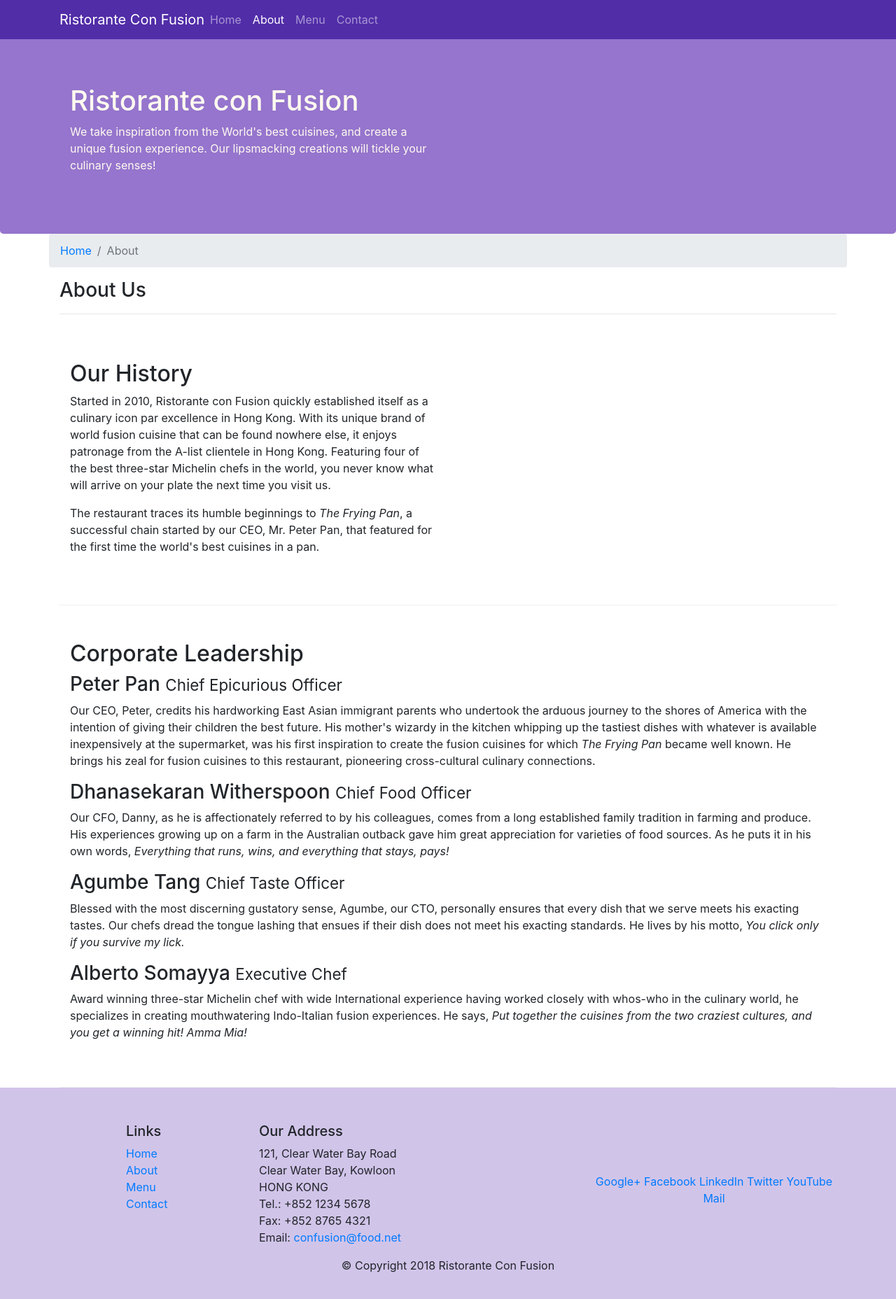
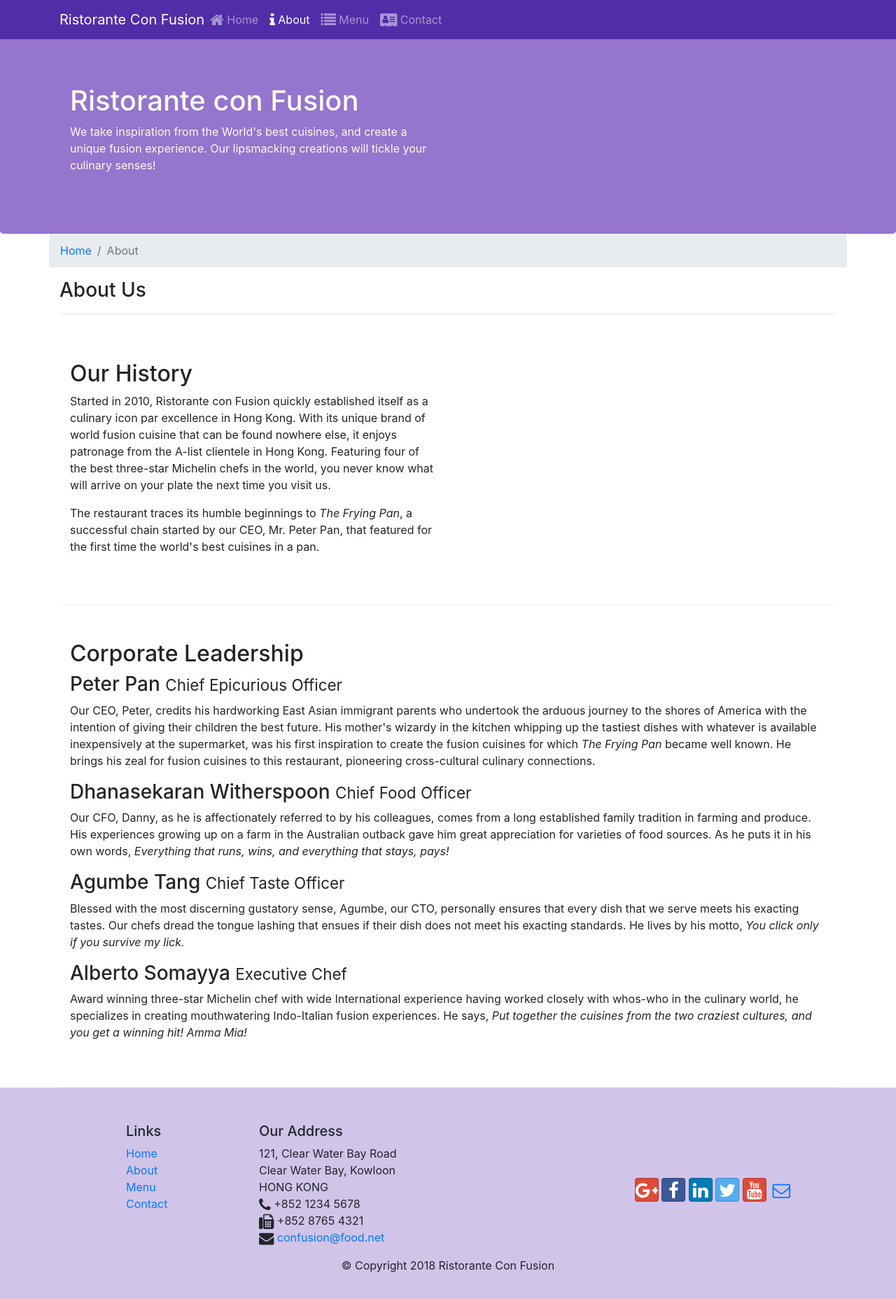
Before and after one commit to ibrahimrehman1/Restorante-ConFusion, a website: page aboutus.html in a window 1280 px wide. Shown: the whole page at 70% size. Drawn offline with nearby package versions, Linux system fonts and the light colour scheme.

Commit message:
Font Icons

```diff
--- a/aboutus.html
+++ b/aboutus.html
@@ -6,6 +6,8 @@
     <title>Ristorante Con Fusion: About Us</title>
     <meta name="viewport" content="width=device-width, initial-scale=1.0, shrink-to-fit=no">
     <link rel="stylesheet" href="./node_modules/bootstrap/dist/css/bootstrap.min.css">
+    <link rel="stylesheet" href="./node_modules/font-awesome/css/font-awesome.min.css">
+    <link rel="stylesheet" href="./node_modules/bootstrap-social/bootstrap-social.css">
     <link rel="stylesheet" href="./css/styles.css">
 </head>
 
@@ -19,10 +21,10 @@
             <a href="./index.html" class="navbar-brand mr-auto">Ristorante Con Fusion</a>
             <div class="collapse navbar-collapse" id="Navbar">
                 <ul class="navbar-nav mr-auto">
-                    <li class="nav-item"><a href="./index.html" class="nav-link">Home</a></li>
-                    <li class="nav-item active"><a href="#" class="nav-link">About</a></li>
-                    <li class="nav-item"><a href="#" class="nav-link">Menu</a></li>
-                    <li class="nav-item"><a href="#" class="nav-link">Contact</a></li>
+                    <li class="nav-item"><a href="./index.html" class="nav-link"><i class="fa fa-home fa-lg"></i> Home</a></li>
+                    <li class="nav-item active"><a href="#" class="nav-link"><i class="fa fa-info fa-lg"></i> About</a></li>
+                    <li class="nav-item"><a href="#" class="nav-link"><i class="fa fa-list fa-lg"></i> Menu</a></li>
+                    <li class="nav-item"><a href="#" class="nav-link"><i class="fa fa-address-card fa-lg"></i> Contact</a></li>
                 </ul>
             </div>
         </div>
@@ -101,19 +103,19 @@
 		              121, Clear Water Bay Road<br>
 		              Clear Water Bay, Kowloon<br>
 		              HONG KONG<br>
-		              Tel.: +852 1234 5678<br>
-		              Fax: +852 8765 4321<br>
-		              Email: <a href="mailto:confusion@food.net">confusion@food.net</a>
+                      <i class="fa fa-phone fa-lg"></i> +852 1234 5678<br>
+                      <i class="fa fa-fax fa-lg"></i> +852 8765 4321<br>
+                      <i class="fa fa-envelope fa-lg"></i> <a href="mailto:confusion@food.net">confusion@food.net</a>
 		           </address>
                 </div>
                 <div class="col-12 col-sm-4 align-self-center">
                     <div class="text-center">
-                        <a href="http://google.com/+">Google+</a>
-                        <a href="http://www.facebook.com/profile.php?id=">Facebook</a>
-                        <a href="http://www.linkedin.com/in/">LinkedIn</a>
-                        <a href="http://twitter.com/">Twitter</a>
-                        <a href="http://youtube.com/">YouTube</a>
-                        <a href="mailto:">Mail</a>
+                        <a class="btn btn-social-icon btn-google" href="http://google.com/+"><i class="fa fa-google-plus"></i></a>
+                        <a class="btn btn-social-icon btn-facebook" href="http://www.facebook.com/profile.php?id="><i class="fa fa-facebook"></i></a>
+                        <a class="btn btn-social-icon btn-linkedin" href="http://www.linkedin.com/in/"><i class="fa fa-linkedin"></i></a>
+                        <a class="btn btn-social-icon btn-twitter" href="http://twitter.com/"><i class="fa fa-twitter"></i></a>
+                        <a class="btn btn-social-icon btn-google" href="http://youtube.com/"><i class="fa fa-youtube"></i></a>
+                        <a class="btn btn-social-icon" href="mailto:"><i class="fa fa-envelope-o"></i></a>
                     </div>
                 </div>
            </div>
--- a/package.json
+++ b/package.json
@@ -15,6 +15,8 @@
   },
   "dependencies": {
     "bootstrap": "^4.0.0",
+    "bootstrap-social": "^5.1.1",
+    "font-awesome": "^4.7.0",
     "jquery": "^3.3.1",
     "popper.js": "^1.12.9"
   }
```
Also changed, not shown: index.html (+19 -17 lines), 2 other files.
